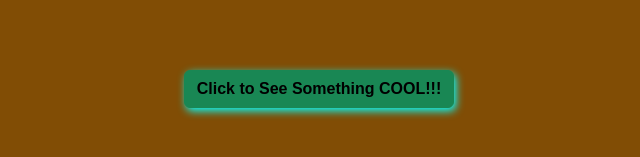
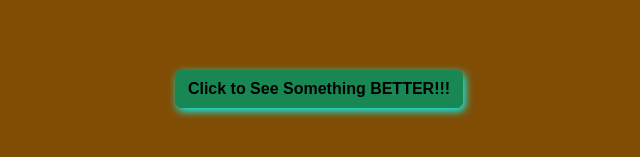
Before and after one commit to rohan37kumar/changing_color, a plain HTML site: page index.html in a window 1280 px wide. Shown: the part 311-468 px from the top of the page, without its empty margins (321-961 px from the left). Drawn offline with nearby package versions, Linux system fonts and the light colour scheme; a web font is replaced by a local one.

Commit message:
feature1 commit1

```diff
--- a/index.html
+++ b/index.html
@@ -18,7 +18,7 @@
 
     <div class="container">
         <button onclick="magic()" type="button" class="btn btn-success">
-            Click to See Something COOL!!!
+            Click to See Something BETTER!!!
         </button>
     </div>
     <script src="script.js">
```
